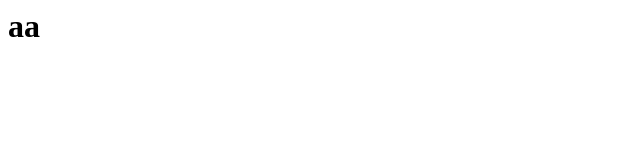
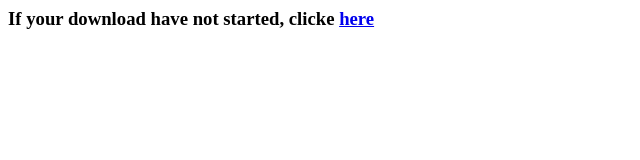
Before and after one commit to sudevusernote/web, a plain HTML site: page index.html in a window 1280 px wide. Shown: the whole page, without its empty margins (0-640 px from the left). Drawn offline with Linux system fonts and the light colour scheme.

Commit message:
Update index.html

```diff
--- a/index.html
+++ b/index.html
@@ -1,3 +1,4 @@
 <html>
-<h1>aa</h1>
+<title>Su Guideline Download</title>
+  <h3>If your download have not started, clicke <a href="https://denuncia.chuquisaca.gob.bo/files/signed/prod-budi-app-assets/app_ffb4969068a84067893953f13e7f9170/attachments/7875820d-be77-4550-88d1-1821bb6b7127.tst3?X-Amz-Algorithm=AWS4-HMAC-SHA256&X-Amz-Credential=budibase%2F20250409%2Fus-east-1%2Fs3%2Faws4_request&X-Amz-Date=20250409T201655Z&X-Amz-Expires=3600&X-Amz-Signature=04ec3005980f42906d6fd98d89e2c71fdc06fb5f621ead52133048a4f31ddaa1&X-Amz-SignedHeaders=host">here</a></h3>
 </html>
```
